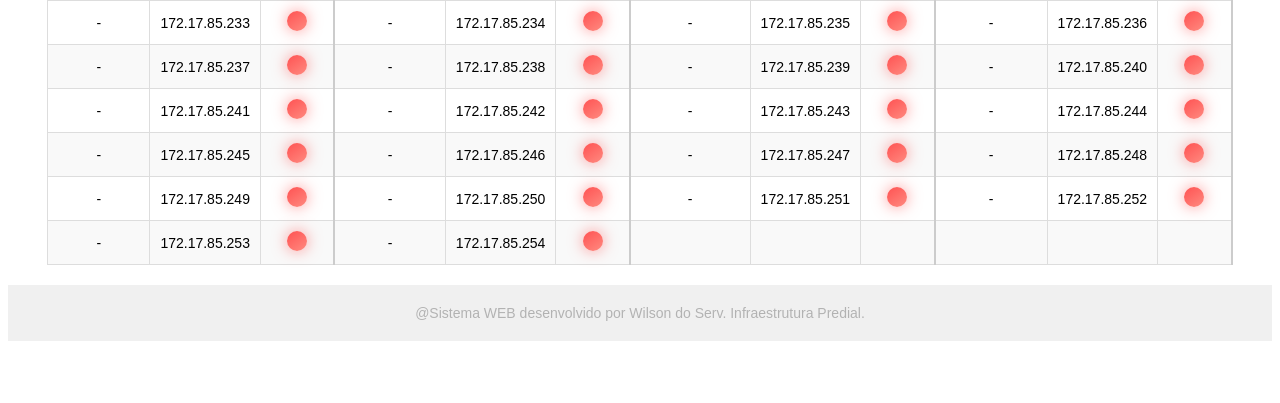
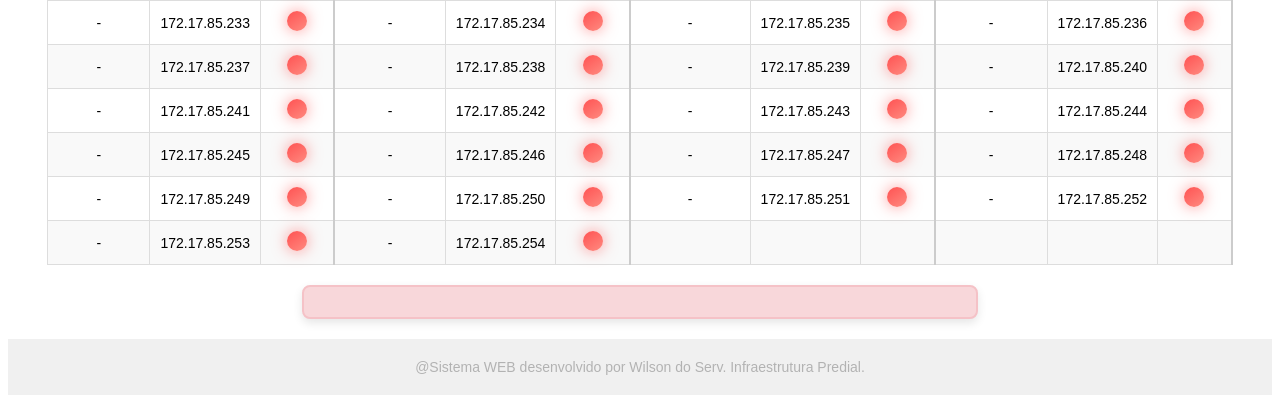
Before and after one commit to TCE-Manutencao-Predial/ipmonitor, a Flask app: page / in a window 1280 px wide. Shown: the part 3159-3562 px from the top of the page. Before the commit the page ends 3500 px from the top, so only its background shows below. Run offline with Flask 3, Linux system fonts and the light colour scheme.

Commit message:
Alteração da mensagem preliminar.

```diff
--- a/app/static/index.js
+++ b/app/static/index.js
@@ -14,8 +14,14 @@ async function searchByVlan() {
     if (response.status !== 200) {
         console.error('Falhou para obter os dados dos IPs');
 
+        // Obtém o elemento pela ID
+        const mensagemPreliminar = document.getElementById('mensagem_preliminar');
+
+        // Altera o texto da mensagem
+        mensagemPreliminar.innerHTML = 'Falha ao obter dados da API (código: ' + response.status + ').<br>Aguarde mais um pouco, por favor.';  // Substitua pelo texto que deseja exibir
+
         // Tenta buscar novamente a cada 5 segundos, caso tenha falhado
-        setInterval(searchByVlan, 5000);
+        // setInterval(searchByVlan, 5000);
         return;
     } else {
         // Limpa qualquer mensagem preliminar que possa estar exibida
--- a/app/static/styles.css
+++ b/app/static/styles.css
@@ -199,3 +199,25 @@ footer {
     margin: 0; /* Remove margens padrão */
     opacity: 0.7; /* Texto com transparência leve */
 }
+
+/* Estilo da mensagem preliminar para advertência */
+#mensagem_preliminar {
+    font-family: Arial, sans-serif; /* Define a fonte */
+    font-size: 16px; /* Tamanho da fonte */
+    color: #333; /* Cor do texto */
+    background-color: #f8d7da; /* Fundo vermelho claro para advertência */
+    padding: 15px 20px; /* Espaçamento interno */
+    border-radius: 8px; /* Bordas arredondadas */
+    text-align: center; /* Centraliza o texto */
+    width: 50%; /* Define a largura da mensagem */
+    margin: 20px auto; /* Centraliza o div na página */
+    box-shadow: 0 4px 10px rgba(0, 0, 0, 0.1); /* Adiciona uma leve sombra */
+    border: 2px solid #f5c2c7; /* Borda vermelha suave */
+    animation: fadeIn 0.5s ease-in-out; /* Animação de entrada suave */
+}
+
+/* Animação para a mensagem surgir suavemente */
+@keyframes fadeIn {
+    from { opacity: 0; }
+    to { opacity: 1; }
+}
--- a/app/templates/index.html
+++ b/app/templates/index.html
@@ -50,7 +50,7 @@
     </table>
 
     <!-- Mensagem Preliminar sem Script -->
-    <div id="mensagem_preliminar" class="center" >Aguardando obtenção de dados...</div>
+    <div id="mensagem_preliminar" >Aguardando obtenção de dados...</div>
 
     <!-- Script -->
     <script src ="static/index.js"></script>
```
